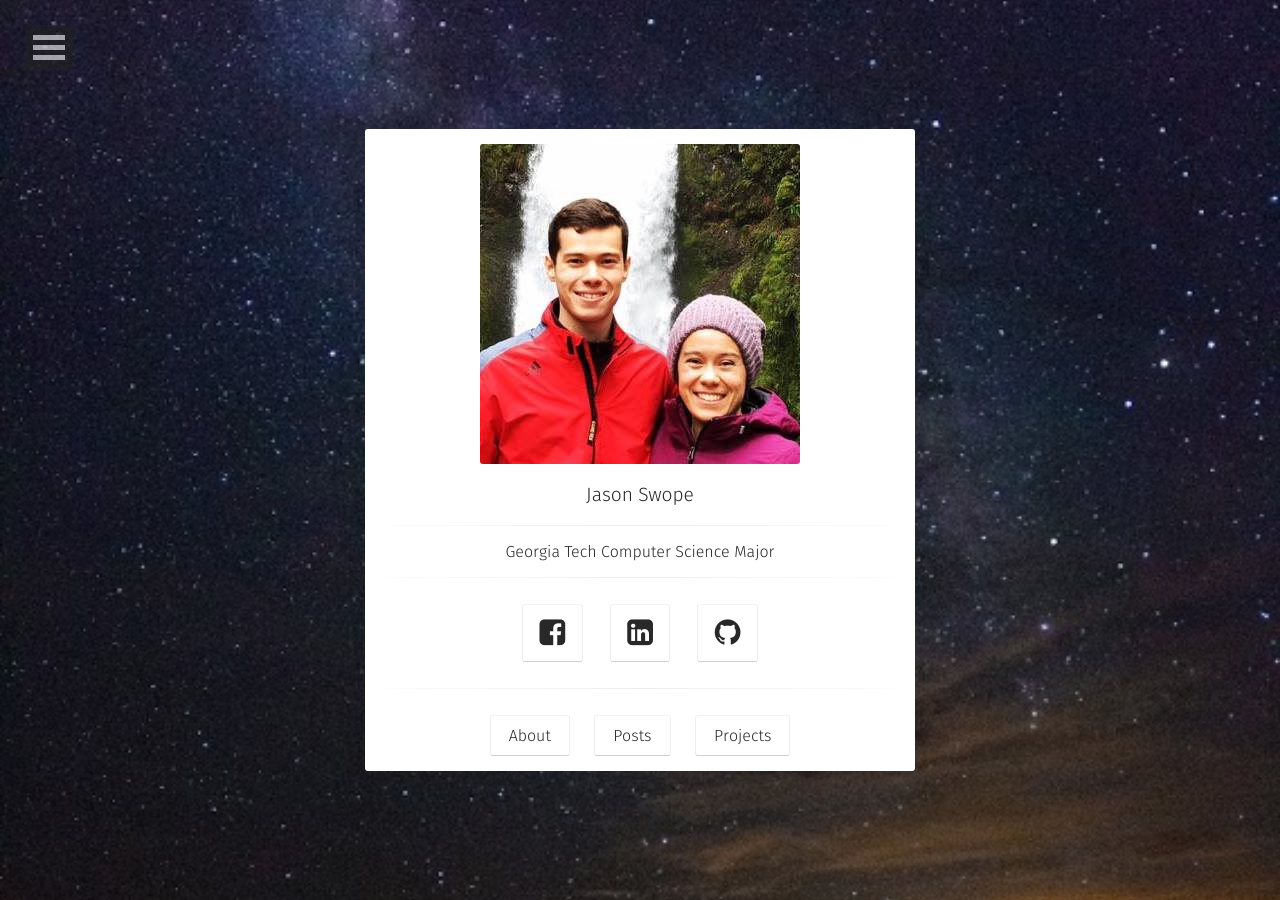
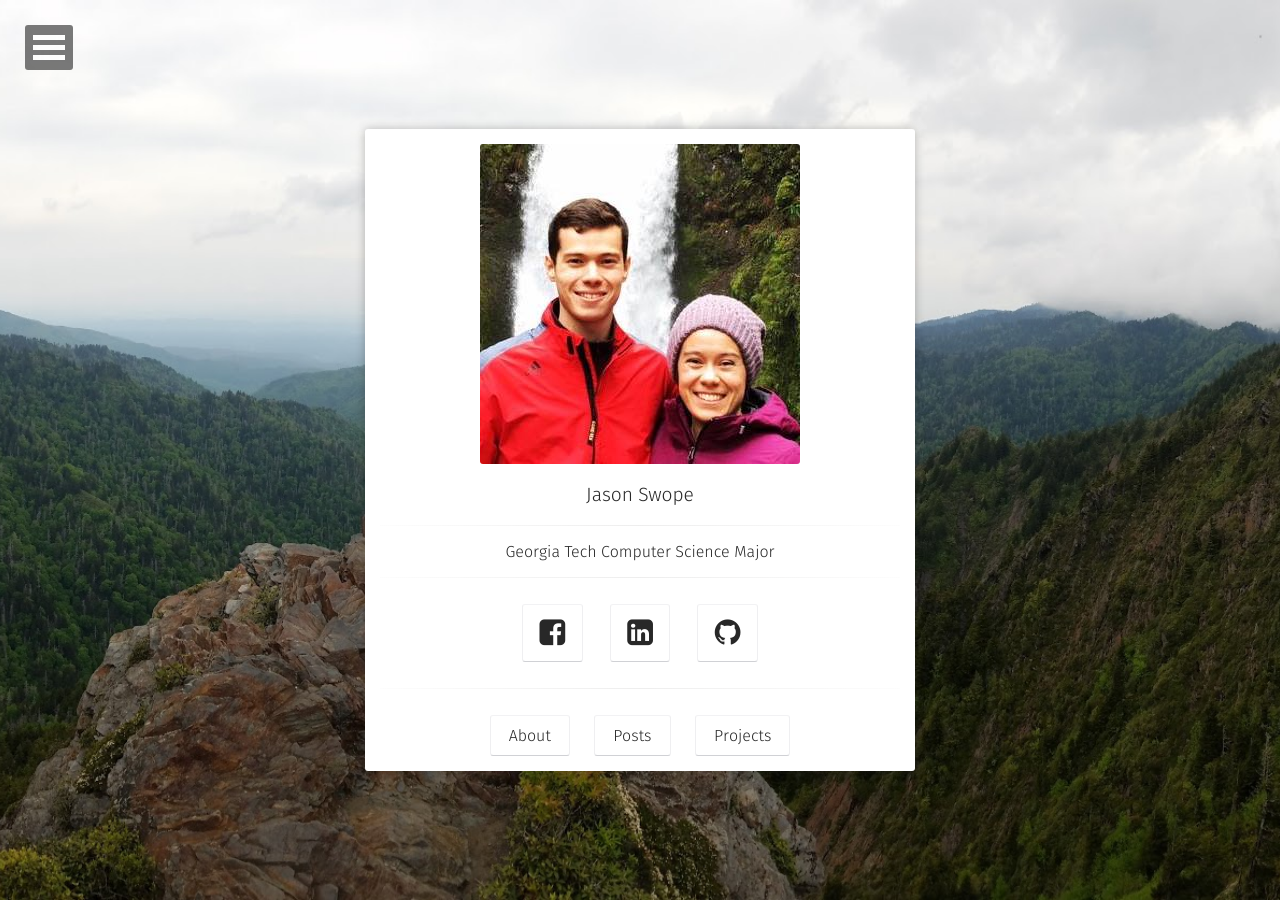
Before and after one commit to jswope2112/jswope2112.github.io, a Jekyll site: the page built from index.html, in a window 1280 px wide. Built offline with Jekyll 4.4.1, drawn with Linux system fonts in a browser that asks for light colours; some web fonts are replaced.

Commit message:
Update _config.yml

```diff
--- a/_config.yml
+++ b/_config.yml
@@ -5,7 +5,7 @@
 reading_time:       false
 words_per_minute:   200
 logo:               'Profile Pic.jpg'
-background:         'whiteSands.jpg'
+background:         'mountains.jpg'
 tiled_bg:           false   # Set this true if you want to tile your background image, otherwise it will be covered
 locale:             en_US
 #url:                https://taylantatli.github.io/Moon
```
